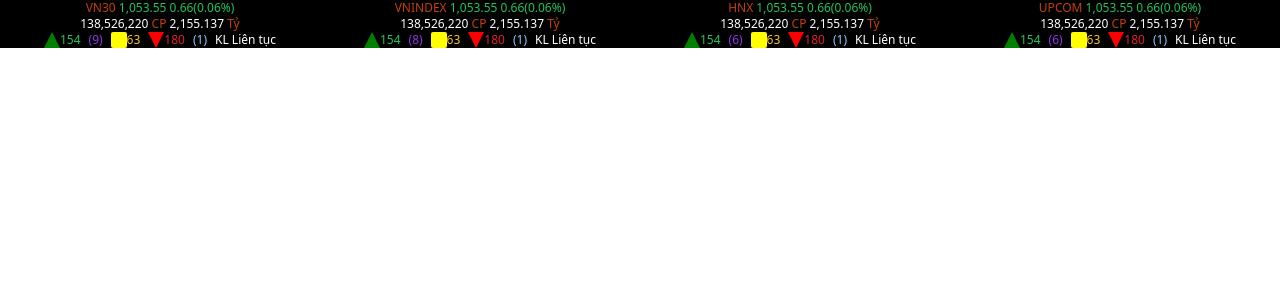
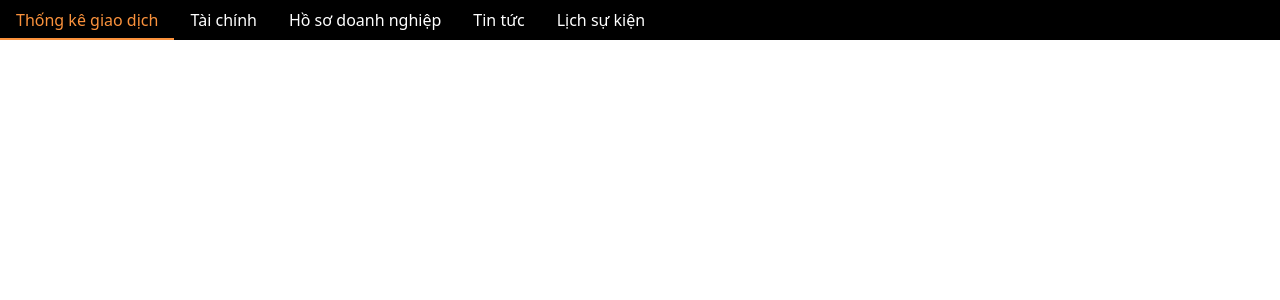
Before and after one commit to thogawa2210/demo-iboard, a React (Vite) app: page / in a window 1280 px wide. Shown: the top 300 px of the page. Built offline with nearby package versions, Linux system fonts and the light colour scheme.

Commit message:
add tab component

```diff
--- a/src/App.tsx
+++ b/src/App.tsx
@@ -1,36 +1,9 @@
-import { useEffect, useState } from "react";
-import IndexInfo from "./components/chartWrap/IndexInfo";
-
-const array = ["VN30", "VNINDEX", "HNX", "UPCOM"];
+import Tab from "./components/tab/Tab";
 
 function App() {
-  const [propValues, setPropValues] = useState({});
-
-  const updatePropValue = (name, number) => {
-    setPropValues((prevPropValues) => ({
-      ...prevPropValues,
-      [name]: number,
-    }));
-  };
-
-  useEffect(() =>{
-    const interval = setInterval(()=>{
-      const index = Math.floor(Math.random() * 4);
-      const name = array[index];
-      const number = Math.floor(Math.random() * 10 + 1);
-      updatePropValue(name, number)
-
-    },1000)
-
-    return(() => clearInterval(interval))
-  },[]);
-
   return (
-    <div className="bg-black flex">
-      <IndexInfo name={"VN30"} number={propValues['VN30']} />
-      <IndexInfo name={"VNINDEX"} number={propValues['VNINDEX']} />
-      <IndexInfo name={"HNX"} number={propValues['HNX']} />
-      <IndexInfo name={"UPCOM"} number={propValues['UPCOM']} />
+    <div className="bg-black">
+      <Tab />
     </div>
   );
 }
--- /dev/null
+++ b/src/components/tab/Tab.tsx
@@ -0,0 +1,59 @@
+import React, { useState } from 'react';
+
+const Tab: React.FC = () => {
+  const [activeTab, setActiveTab] = useState(0);
+
+  const handleTabClick = (index: number) => {
+    setActiveTab(index);
+  };
+
+  return (
+    <nav className="">
+      <ul className="flex">
+        <li
+          className={`px-4 pt-2 cursor-pointer ${
+            activeTab === 0 ? 'text-orange-400 pb-1 border-b-2 border-orange-400' : 'text-white pb-2'
+          }`}
+          onClick={() => handleTabClick(0)}
+        >
+          Thống kê giao dịch
+        </li>
+        <li
+          className={`px-4 pt-2 cursor-pointer ${
+            activeTab === 1 ? 'text-orange-400 pb-1 border-b-2 border-orange-400' : 'text-white pb-2'
+          }`}
+          onClick={() => handleTabClick(1)}
+        >
+          Tài chính
+        </li>
+        <li
+          className={`px-4 pt-2 cursor-pointer ${
+            activeTab === 2 ? 'text-orange-400 pb-1 border-b-2 border-orange-400' : 'text-white pb-2'
+          }`}
+          onClick={() => handleTabClick(2)}
+        >
+          Hồ sơ doanh nghiệp
+        </li>
+        <li
+          className={`px-4 pt-2 cursor-pointer ${
+            activeTab === 3 ? 'text-orange-400 pb-1 border-b-2 border-orange-400' : 'text-white pb-2'
+          }`}
+          onClick={() => handleTabClick(3)}
+        >
+          Tin tức
+        </li>
+        <li
+          className={`px-4 pt-2 cursor-pointer ${
+            activeTab === 4 ? 'text-orange-400 pb-1 border-b-2 border-orange-400' : 'text-white pb-2'
+          }`}
+          onClick={() => handleTabClick(4)}
+        >
+          Lịch sự kiện
+        </li>
+      </ul>
+
+    </nav>
+  );
+};
+
+export default Tab;
```
